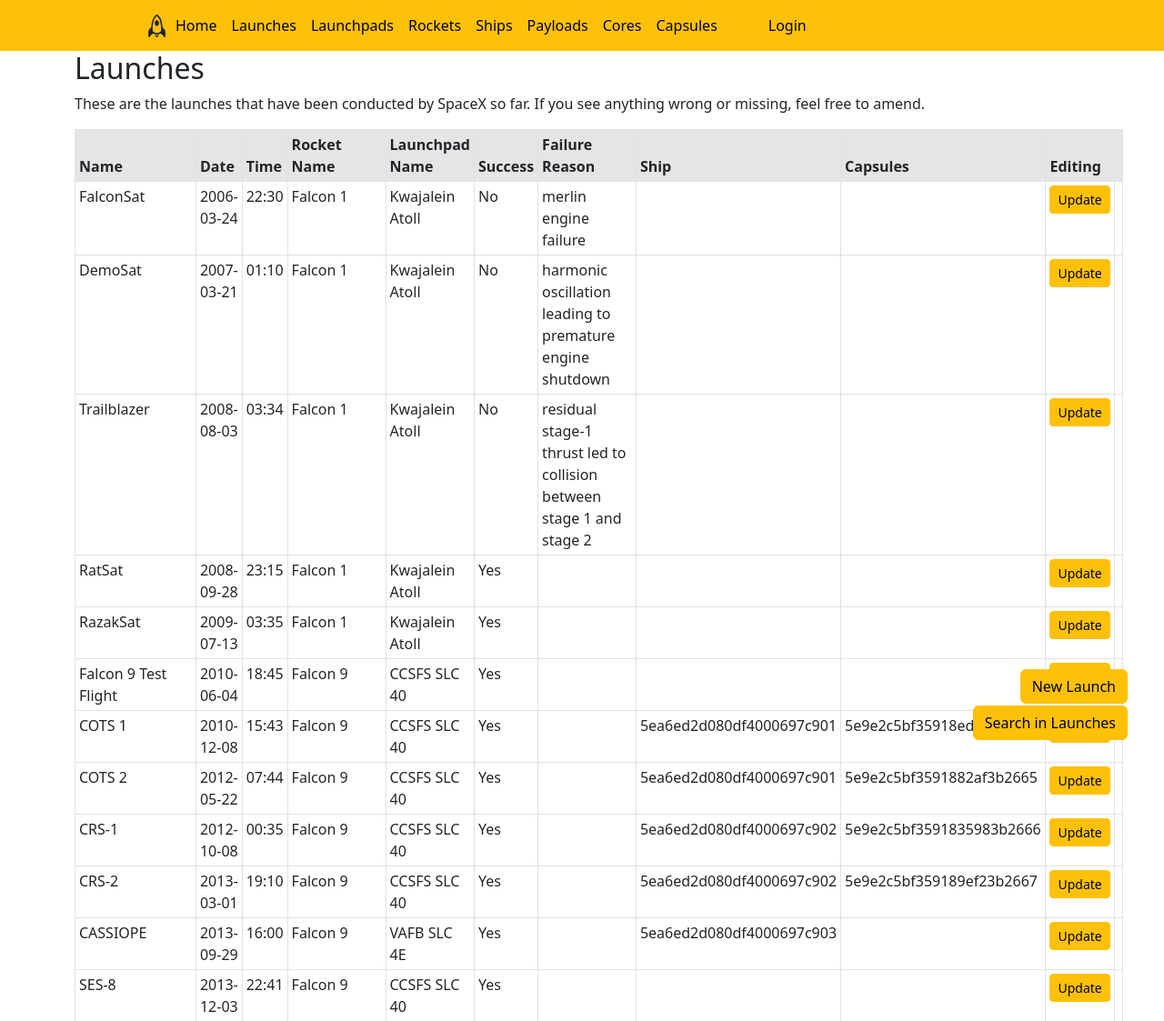
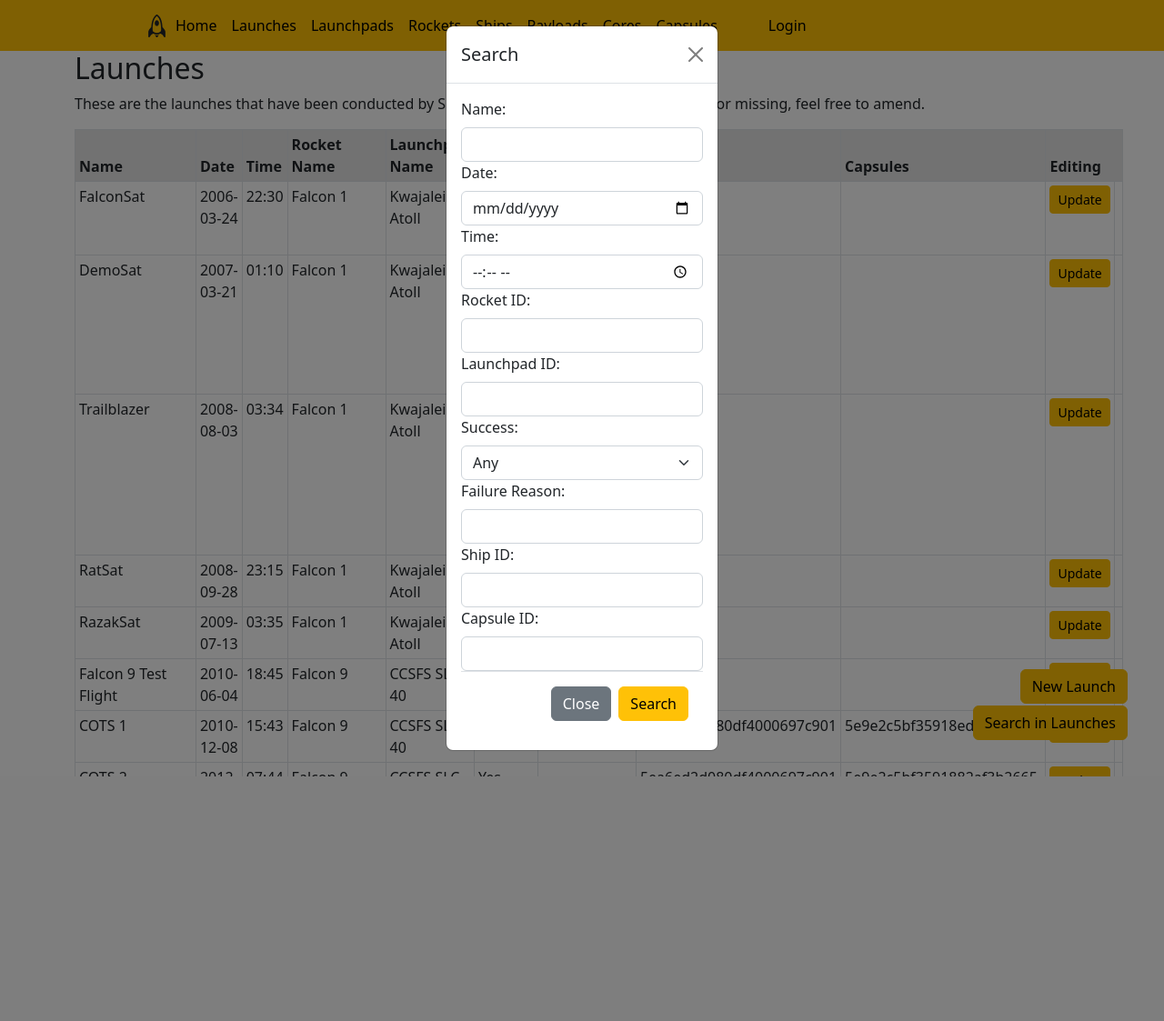
Before and after one commit to itudb2232/itudb2232, a Flask app: page /launches in a window 1280 px wide, after a click on "Search in Launches". Shown: the top 1123 px of the page at 91% size. After the commit the page ends 854 px from the top, so only its background shows below. Run offline with Flask 2, Linux system fonts and the light colour scheme; data comes from the database, SQL or seed files in the repository; some libraries are stand-ins or nearby versions.

Commit message:
Filter added to launches html

```diff
--- a/website/templates/launches.html
+++ b/website/templates/launches.html
@@ -83,7 +83,56 @@
 <!-- UPDATE LAUNCH -->
 
 <!-- FILTER LAUNCHES-->
+<div class="modal fade" id="filter-launch-modal" tabindex="-1" aria-labelledby="filter-launch-modal-label" aria-hidden="true">
+    <div class="modal-dialog modal-sm">
+        <div class="modal-content">
+            <div class="modal-header">
+                <h5 class="modal-title" id="filter-launch-modal-label">Search</h5>
+                <button type="button" class="btn-close" data-dismiss="modal" aria-label="Close"></button>
+            </div>
+            <div class="modal-body"><form action="/launches_filtered" method="POST">
+                    <label for="fname" class="form-label">Name:</label>
+                    <input type="text" class="form-control" name="fname">
 
+                    <label for="fdate" class="form-label">Date:</label>
+                    <input type="date" class="form-control" name="fdate">
+
+                    <label for="ftime" class="form-label">Time:</label>
+                    <input type="time" class="form-control" name="ftime">
+
+                    <label for="frocket_id" class="form-label">Rocket ID:</label>
+                    <input type="text" class="form-control" name="frocket_id">
+
+                    <label for="flaunchpad_id" class="form-label">Launchpad ID:</label>
+                    <input type="text" class="form-control" name="flaunchpad_id">
+
+                    <label for="fsuccess" class="form-label">Success:</label>
+                    <select class="form-select" name="fsuccess" aria-label="Default Select">
+                        <option value=""> Any </option>
+                        <option value="True"> Yes </option>
+                        <option value="False"> No </option>
+                    </select>
+
+                    <label for="ffailure_reason" class="form-label">Failure Reason:</label>
+                    <input type="text" class="form-control" name="ffailure_reason">
+
+                    <label for="fship" class="form-label">Ship ID:</label>
+                    <input type="text" class="form-control" name="fship">
+
+                    <label for="fcapsules" class="form-label">Capsule ID:</label>
+                    <input type="text" class="form-control" name="fcapsules">
+
+
+
+                    <div class="modal-footer">
+                        <button type="button" class="btn btn-secondary" data-dismiss="modal">Close</button>
+                        <button type="submit" class = "btn btn-warning">Search</button>
+                    </div>
+                </form>
+            </div>
+        </div>
+    </div>
+</div>
 
 <!-- This endblock denotes the end of the content block, nothing should come after it-->
 {% endblock %}
```
